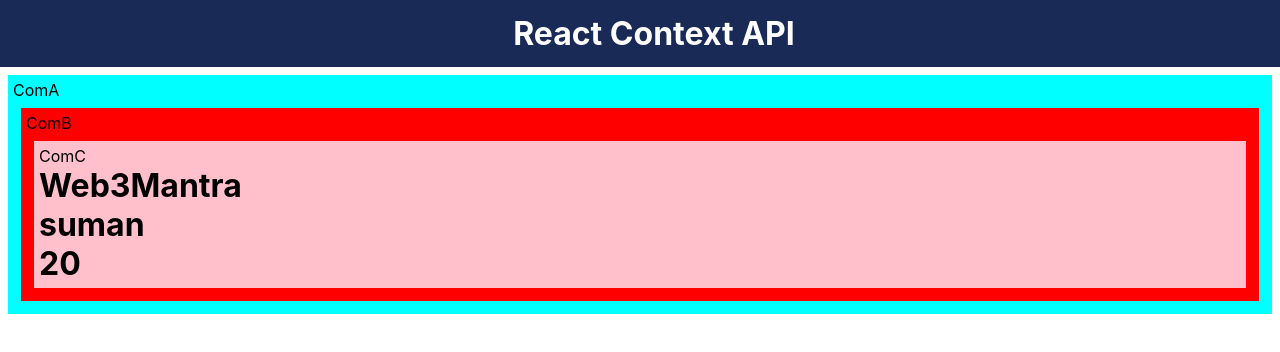
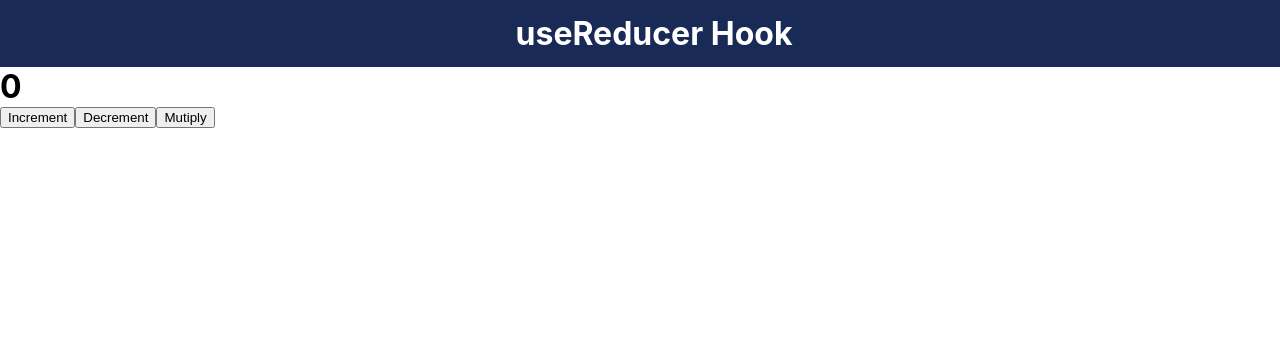
Before and after one commit to SumanRawool/ReactJs-Project, a React (Create React App) app: page / in a window 1280 px wide. Shown: the top 352 px of the page. Built offline with nearby package versions, Linux system fonts and the light colour scheme.

Commit message:
working with useReducer Hook

```diff
--- a/src/App.js
+++ b/src/App.js
@@ -1,23 +1,32 @@
 import "./App.css";
 import Header from "./components/Header";
-import ComA from "./components/ComA";
-import { useState, createContext } from "react";
+import { useReducer } from "react";
 
-const AppState = createContext();
+const reducer = (state, action) => {
+  if (action.type == "INC") {
+    return state + 2;
+  } else if (action.type == "DEC") {
+    return state - 2;
+  } else if (action.type == "MUL") {
+    return state * 2;
+  }
+  console.log("state:", state);
+  console.log("action: ", action);
+  return state;
+};
 
 function App() {
-  const [data, setData] = useState("Web3Mantra");
-  const [name, setName] = useState({ name: "suman", age: 20 });
+  const [state, dispatch] = useReducer(reducer, 0);
+
   return (
     <div>
-      <AppState.Provider value={{ data, name }}>
-        <Header />
-
-        <ComA />
-      </AppState.Provider>
+      <Header />
+      <h1>{state}</h1>
+      <button onClick={() => dispatch({ type: "INC" })}>Increment</button>
+      <button onClick={() => dispatch({ type: "DEC" })}>Decrement</button>
+      <button onClick={() => dispatch({ type: "MUL" })}>Mutiply</button>
     </div>
   );
 }
 
 export default App;
-export { AppState };
--- a/src/components/ComA.js
+++ /dev/null
@@ -1,13 +0,0 @@
-import React from "react";
-import ComB from "./ComB";
-
-const ComA = () => {
-  return (
-    <div className="compa">
-      <div>ComA</div>
-      <ComB />
-    </div>
-  );
-};
-
-export default ComA;
--- a/src/components/ComB.js
+++ /dev/null
@@ -1,13 +0,0 @@
-import React from "react";
-import ComC from "./ComC";
-
-const ComB = () => {
-  return (
-    <div className="compb">
-      <div>ComB</div>
-      <ComC />
-    </div>
-  );
-};
-
-export default ComB;
--- a/src/components/ComC.js
+++ /dev/null
@@ -1,16 +0,0 @@
-import React, { useContext } from "react";
-import { AppState } from "../App";
-
-const ComC = () => {
-  const appData = useContext(AppState);
-  return (
-    <div className="compc">
-      <div>ComC</div>
-      <h1>{appData.data}</h1>
-      <h1>{appData.name.name}</h1>
-      <h1>{appData.name.age}</h1>
-    </div>
-  );
-};
-
-export default ComC;
--- a/src/components/Header.js
+++ b/src/components/Header.js
@@ -3,7 +3,7 @@
 const Header = () => {
   return (
     <div className="header">
-      <h1>React Context API</h1>
+      <h1>useReducer Hook</h1>
     </div>
   );
 };
```
